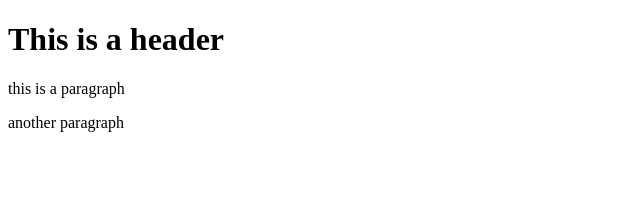
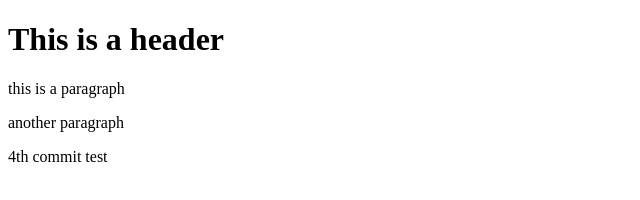
Before and after one commit to elmer-mendoza/git-test, a plain HTML site: page index.html in a window 1280 px wide. Shown: the whole page, without its empty margins (0-640 px from the left). Drawn offline with Linux system fonts and the light colour scheme.

Commit message:
4th commit

```diff
--- a/index.html
+++ b/index.html
@@ -10,5 +10,6 @@
     <h1>This is a header</h1>
     <p>this is a paragraph</p>
     <p>another paragraph</p>
+    <p>4th commit test</p>
 </body>
 </html>
```
